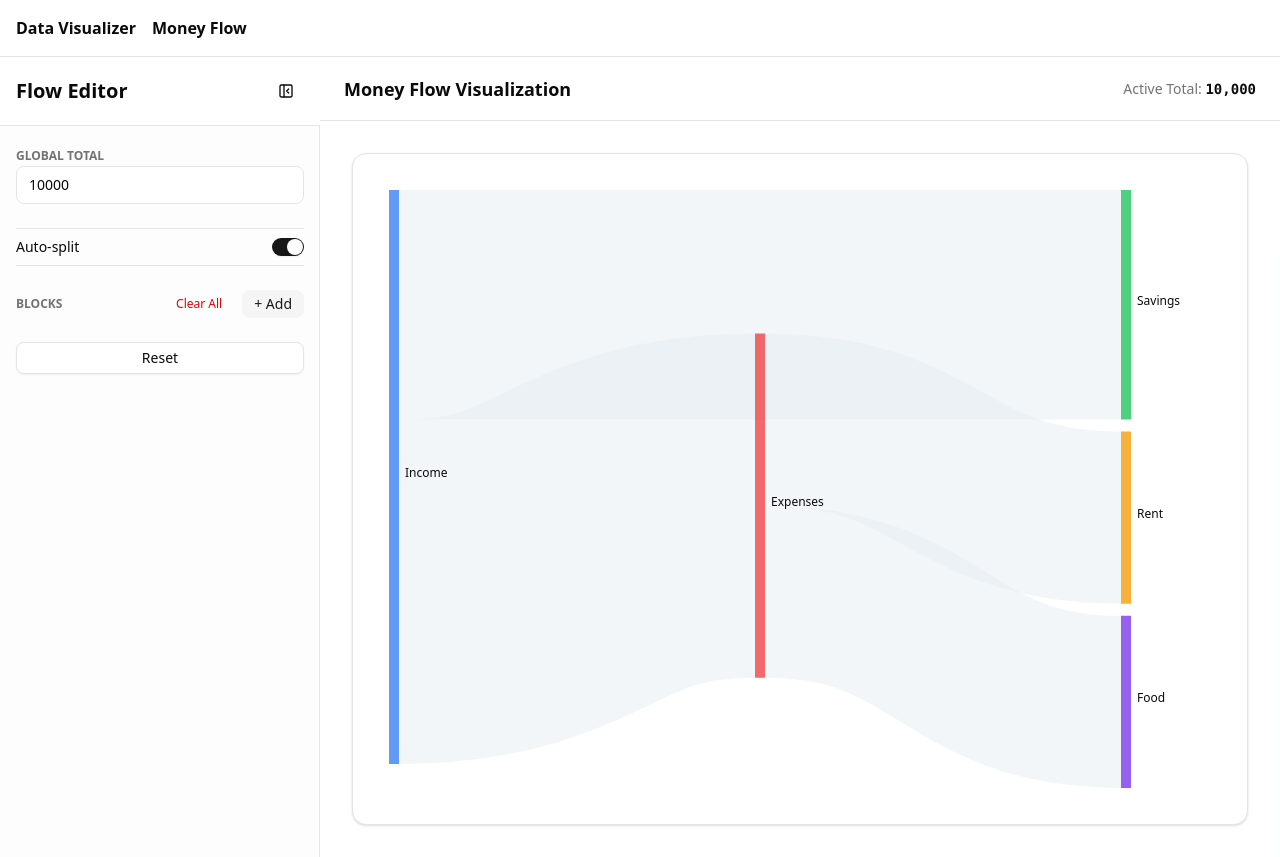
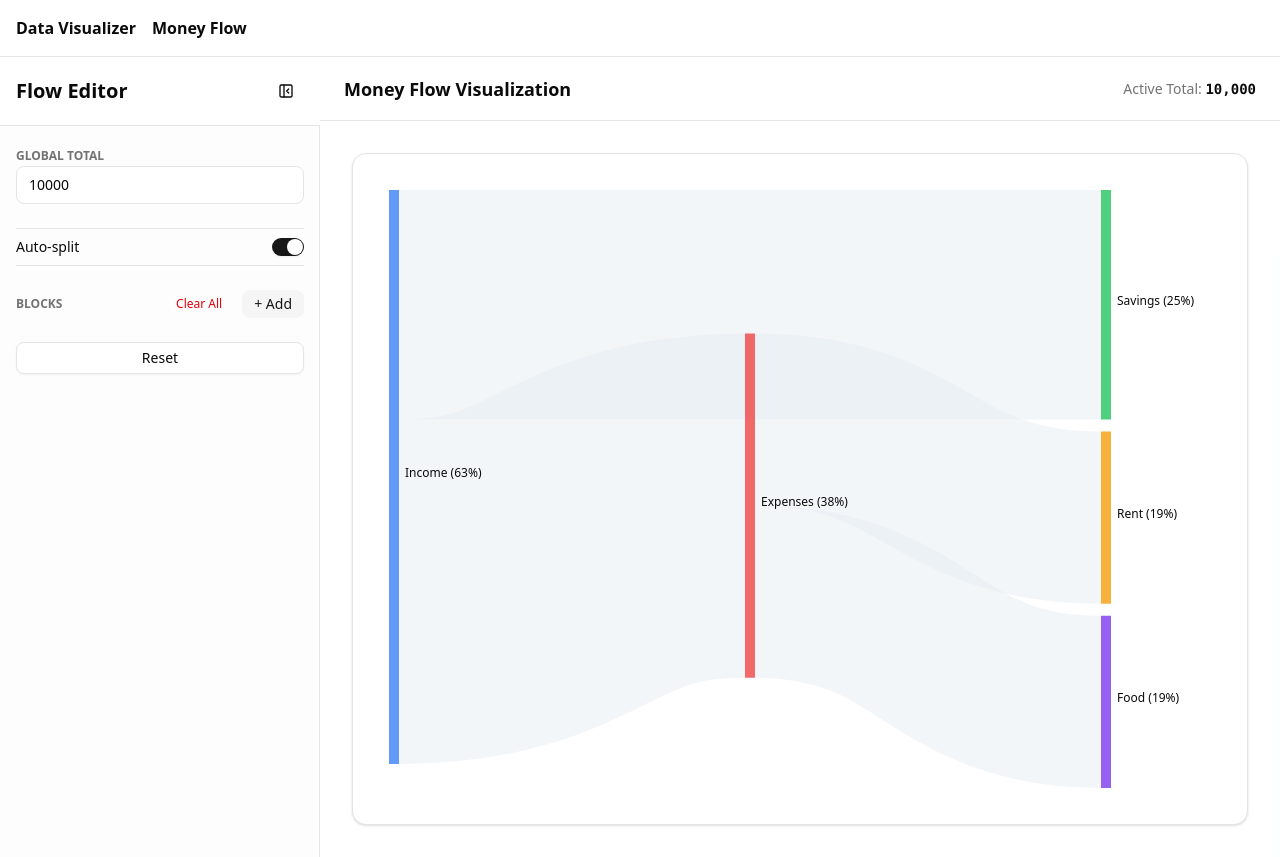
Before and after one commit to s1n-c0s/FastChart, a React (Vite) app: page /money-flow in a window 1280 px wide. Built offline with nearby package versions, Linux system fonts and the light colour scheme.

Commit message:
= fix show percent

```diff
--- a/src/components/charts/flow-chart.tsx
+++ b/src/components/charts/flow-chart.tsx
@@ -1,12 +1,10 @@
 import * as React from "react";
 import { Sankey, Tooltip, ResponsiveContainer, Layer, Rectangle } from "recharts";
 
-/**
- * Interfaces for better type safety and to resolve linting errors
- */
 export interface FlowNode {
   name: string;
   color?: string;
+  value?: number; // Recharts adds value to the node payload during render
   x?: number;
   y?: number;
   dx?: number;
@@ -37,11 +35,14 @@ interface FlowChartProps {
 }
 
 /**
- * Custom Node component to render the rectangle and the text label on the graph
+ * Custom Node component to render labels with percentages
  */
 const renderCustomNode = (props: any) => {
-  const { x, y, width, height, index, payload, containerWidth } = props;
+  const { x, y, width, height, index, payload, containerWidth, totalValue } = props;
   const isOut = x + width + 6 > containerWidth;
+
+  // Calculate node percentage relative to total chart flow
+  const percentage = totalValue > 0 ? ((payload.value / totalValue) * 100).toFixed(0) : 0;
 
   return (
     <Layer key={`sankey-node-${index}`}>
@@ -61,27 +62,12 @@ const renderCustomNode = (props: any) => {
         fontSize="12"
         className="fill-foreground font-medium"
       >
-        {payload.name}
+        {/* Shows name and percentage on the node label */}
+        {payload.name} ({percentage}%)
       </text>
     </Layer>
   );
 };
-
-class FlowChartErrorBoundary extends React.Component<{ children: React.ReactNode }, { hasError: boolean }> {
-  constructor(props: { children: React.ReactNode }) {
-    super(props);
-    this.state = { hasError: false };
-  }
-  static getDerivedStateFromError() {
-    return { hasError: true };
-  }
-  render() {
-    if (this.state.hasError) {
-      return <div className="p-4 text-sm text-red-500">Failed to render flow chart.</div>;
-    }
-    return this.props.children;
-  }
-}
 
 const PALETTE = ["#3b82f6", "#22c55e", "#ef4444", "#f59e0b", "#7c3aed", "#06b6d4"];
 
@@ -94,30 +80,39 @@ export function FlowChart({ nodes = DEFAULT_NODES, links = DEFAULT_LINKS, height
   const coloredNodes = safeNodes.map((n, i) => ({ ...n, color: PALETTE[i % PALETTE.length] }));
   const sankeyData = { nodes: coloredNodes, links: safeLinks };
 
+  // Calculate the total flow (sum of all source links)
+  const totalValue = React.useMemo(() =>
+    safeLinks.reduce((acc, link) => acc + (link.value || 0), 0),
+  [safeLinks]);
+
   if (coloredNodes.length === 0 || safeLinks.length === 0) {
     return <div className="p-4 text-sm text-muted-foreground">No data to render.</div>;
   }
 
   /**
-   * Custom tooltip to show branch name and value on hover
+   * Custom tooltip to show percentages for branches
    */
   const sankeyTooltip = (props: any) => {
     const { payload } = props;
     if (!payload || !payload.length) return null;
     const item = payload[0].payload;
 
-    // Hovering over a Node
-    if (item.name && item.value === undefined) {
+    // Node Hover
+    if (item.name && item.value !== undefined && !item.source && item.source !== 0) {
+      const nodePerc = totalValue > 0 ? ((item.value / totalValue) * 100).toFixed(1) : 0;
       return (
         <div className="bg-background border rounded-lg p-2 text-xs shadow-xl font-medium">
-          {item.name}
+          <div>{item.name}</div>
+          <div className="text-primary mt-1">{item.value.toLocaleString()} ({nodePerc}%)</div>
         </div>
       );
     }
 
-    // Hovering over a Branch (Link)
+    // Branch (Link) Hover
     const from = coloredNodes[item.source]?.name || "Source";
     const to = coloredNodes[item.target]?.name || "Target";
+    const linkPerc = totalValue > 0 ? ((item.value / totalValue) * 100).toFixed(1) : 0;
+
     return (
       <div className="bg-background border rounded-lg p-2 text-xs shadow-xl font-medium">
         <div className="text-muted-foreground mb-1">Flow</div>
@@ -127,7 +122,7 @@ export function FlowChart({ nodes = DEFAULT_NODES, links = DEFAULT_LINKS, height
           <span>{to}</span>
         </div>
         <div className="mt-1 font-mono font-bold text-primary">
-          {Number(item.value).toLocaleString()}
+          {Number(item.value).toLocaleString()} <span className="text-muted-foreground text-[10px]">({linkPerc}%)</span>
         </div>
       </div>
     );
@@ -135,20 +130,18 @@ export function FlowChart({ nodes = DEFAULT_NODES, links = DEFAULT_LINKS, height
 
   return (
     <div className="w-full h-full" style={{ minHeight: height }}>
-      <FlowChartErrorBoundary>
       <ResponsiveContainer width="100%" height="100%">
         <Sankey
           data={sankeyData}
-            // Fix: 'padding' is moved to nodePadding on the root Sankey component
-            node={renderCustomNode}
+          // Pass totalValue to the custom node renderer
+          node={(nodeProps: any) => renderCustomNode({ ...nodeProps, totalValue })}
           nodePadding={nodePadding}
           link={{ stroke: "#e2e8f0", strokeOpacity: 0.4 }}
-            margin={{ top: 20, left: 20, bottom: 20, right: 100 }} // Increased right margin for labels
+          margin={{ top: 20, left: 20, bottom: 20, right: 120 }}
         >
           <Tooltip content={sankeyTooltip} />
         </Sankey>
       </ResponsiveContainer>
-      </FlowChartErrorBoundary>
     </div>
   );
 }
```
Lines whose indentation alone changed are shown as unchanged.
